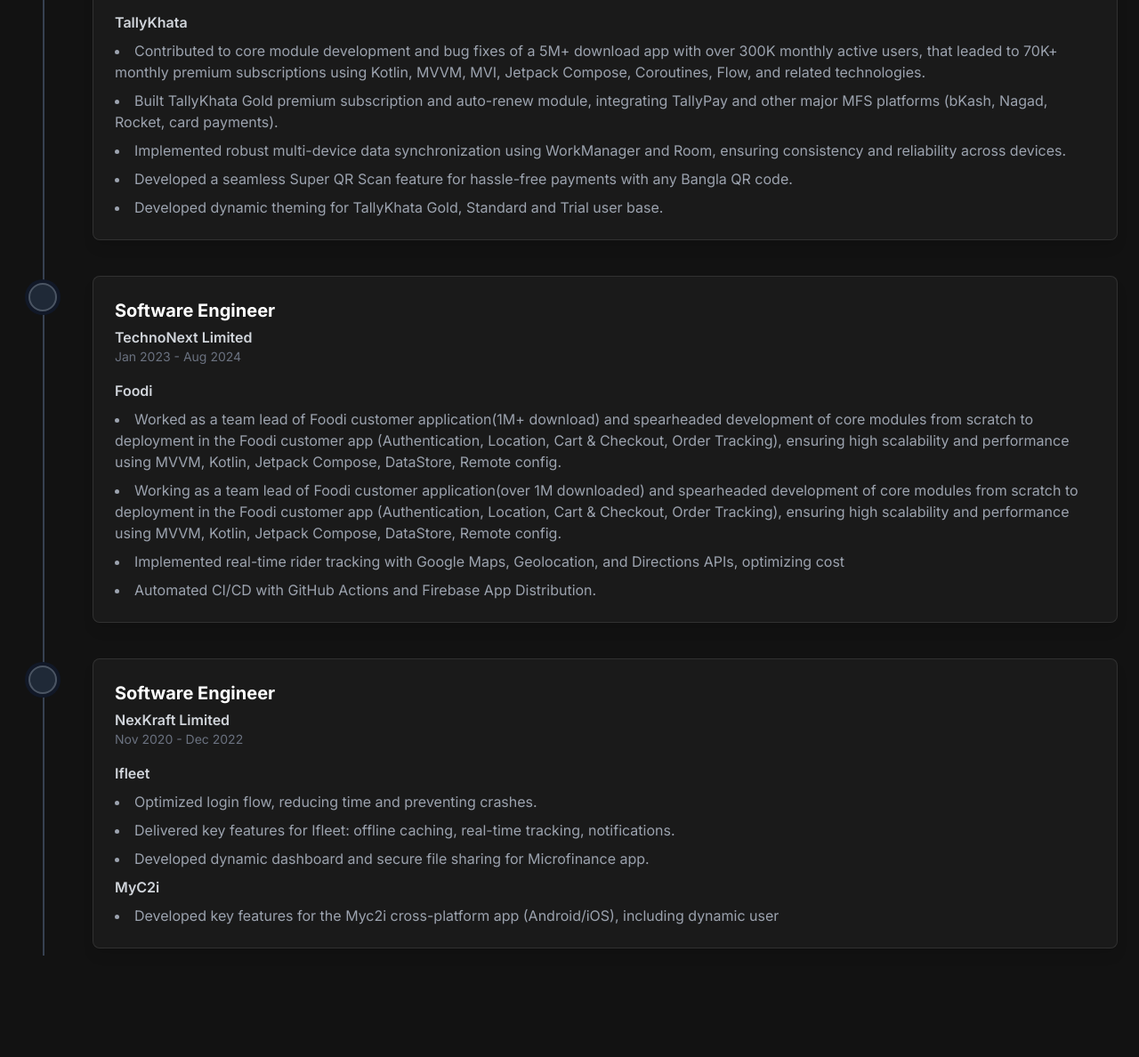
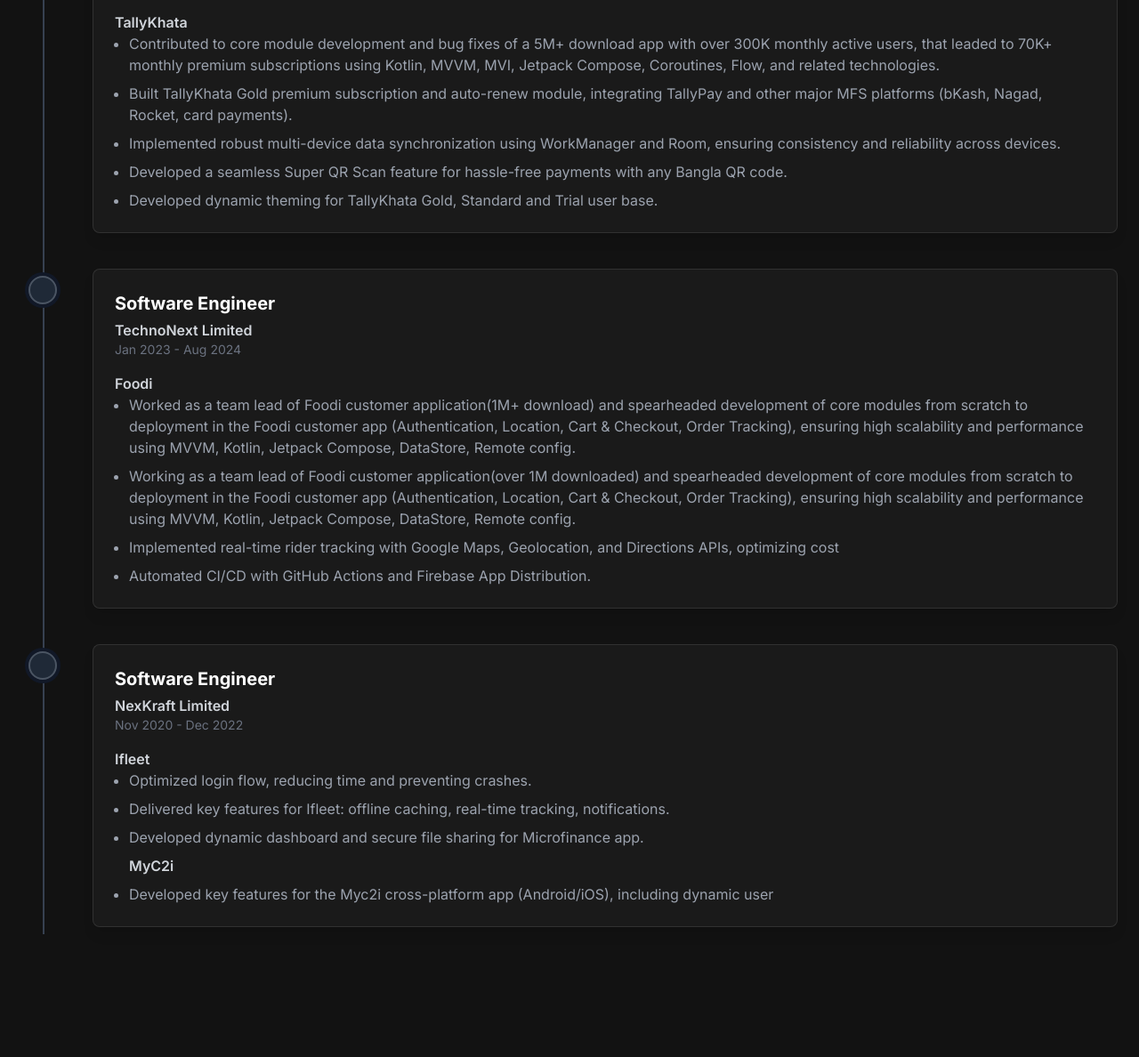
Before and after one commit to Sohanur-Rahman642/sohanur-rahman.github.io, a plain HTML site: page index.html in a window 1280 px wide. Shown: the part 1012-2200 px from the top of the page at 89% size. Drawn offline with nearby package versions, Linux system fonts and the light colour scheme.

Commit message:
fix text stying & updated resume

```diff
--- a/index.html
+++ b/index.html
@@ -160,7 +160,7 @@
                 <a href="#skills" class="nav-link text-gray-300 hover:text-yellow-400 transition duration-300">Skills</a>
                 <a href="#contact" class="nav-link text-gray-300 hover:text-yellow-400 transition duration-300">Contact</a>
             </div>
-            <a href="assets/Sohanur Rahman(Resume).pdf" target="_blank" class="hidden md:block border accent-border text-accent-color px-4 py-2 rounded-md hover:border-yellow-400 hover:text-yellow-400 transition duration-300">
+            <a href="assets/Sohanur Rahman (Resume).pdf" target="_blank" class="hidden md:block border accent-border text-accent-color px-4 py-2 rounded-md hover:border-yellow-400 hover:text-yellow-400 transition duration-300">
                 Resume
             </a>
             <!-- Mobile Menu Button -->
@@ -228,8 +228,8 @@
                         <h3 class="text-xl font-bold text-white">Senior Software Engineer</h3>
                         <p class="text-gray-300 font-semibold mt-1">TallyKhata</p>
                         <p class="text-sm text-gray-500 mb-4">Sept 2024 - Present</p>
-                        <ul class="list-disc list-inside text-gray-400 space-y-2">
-                            <p class="text-gray-300 font-semibold mt-1">TallyKhata</p>
+                        <p class="text-gray-300 font-semibold mt-1">TallyKhata</p>
+                        <ul class="list-disc list-outside ml-4 text-gray-400 space-y-2">
                             <li>Contributed to core module development and bug fixes of a 5M+ download app with over 300K monthly active
                                 users, that leaded to 70K+ monthly premium subscriptions using Kotlin, MVVM, MVI, Jetpack Compose,
                                 Coroutines, Flow, and related technologies.</li>
@@ -250,8 +250,8 @@
                         <h3 class="text-xl font-bold text-white">Software Engineer</h3>
                         <p class="text-gray-300 font-semibold mt-1">TechnoNext Limited</p>
                         <p class="text-sm text-gray-500 mb-4">Jan 2023 - Aug 2024</p>
-                        <ul class="list-disc list-inside text-gray-400 space-y-2">
-                            <p class="text-gray-300 font-semibold mt-1">Foodi</p>
+                         <p class="text-gray-300 font-semibold mt-1">Foodi</p>
+                        <ul class="list-disc list-outside ml-4 text-gray-400 space-y-2">
                             <li>Worked as a team lead of Foodi customer application(1M+ download) and spearheaded
                                 development of core modules from scratch to deployment in the Foodi customer app (Authentication,
                                 Location, Cart & Checkout, Order Tracking), ensuring high scalability and performance using MVVM,
@@ -274,8 +274,8 @@
                         <h3 class="text-xl font-bold text-white">Software Engineer</h3>
                         <p class="text-gray-300 font-semibold mt-1">NexKraft Limited</p>
                         <p class="text-sm text-gray-500 mb-4">Nov 2020 - Dec 2022</p>
-                        <ul class="list-disc list-inside text-gray-400 space-y-2">
-                            <p class="text-gray-300 font-semibold mt-1">Ifleet</p>
+                        <p class="text-gray-300 font-semibold mt-1">Ifleet</p>
+                        <ul class="list-disc list-outside ml-4 text-gray-400 space-y-2">
                             <li>Optimized login flow, reducing time and preventing crashes.</li>
                             <li>Delivered key features for Ifleet: offline caching, real-time tracking, notifications.</li>
                             <li>Developed dynamic dashboard and secure file sharing for Microfinance app.</li>
```
Also changed, not shown: 2 other files.
